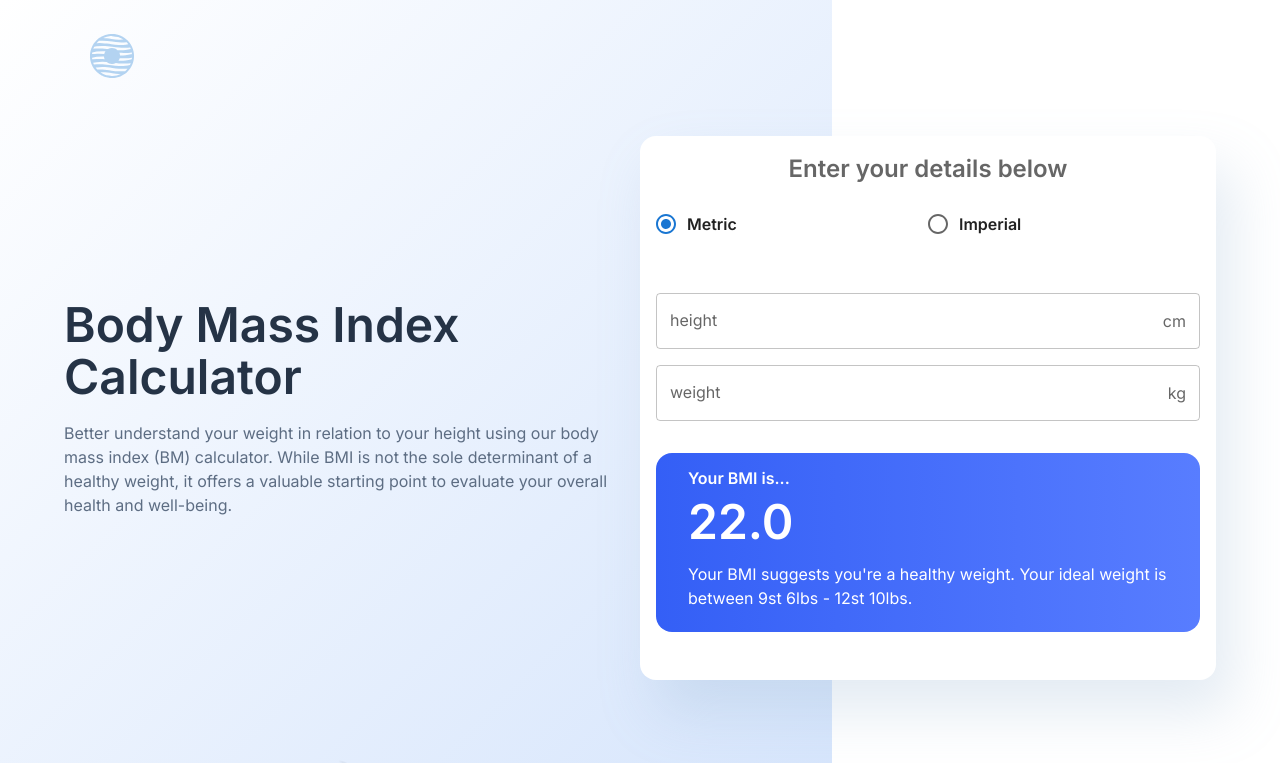
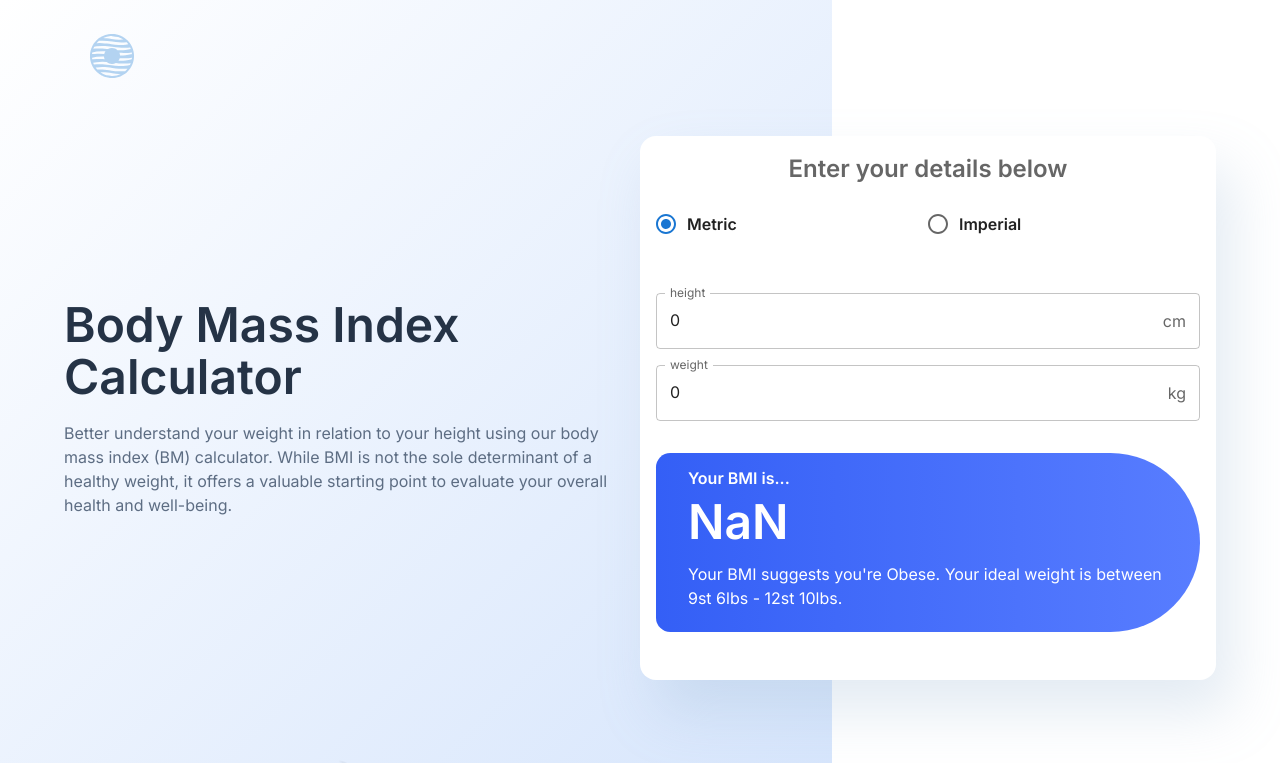
Before and after one commit to queseri/bmi-calculator, a React (Vite) app: page / in a window 1280 px wide. Shown: the top 763 px of the page. Built offline with nearby package versions, Linux system fonts and the light colour scheme.

Commit message:
metric - intergration

```diff
--- a/src/App.tsx
+++ b/src/App.tsx
@@ -1,4 +1,4 @@
-import { useState } from "react";
+import { useEffect, useState } from "react";
 import { useTheme } from "@mui/material/styles";
 
 import "./App.css";
@@ -31,23 +31,40 @@ import BmiLimitations from "./components/BmiLimitations";
 import Header from "./components/Header";
 
 function App() {
-  const [value, setValue] = useState("metric");
-  //  const [weight, setWeight] = useState(0);
-  // const [height, setHeight] = useState(0);
-  // const [bmi, setBmi] = useState(0);
+  const [method, setMethod] = useState("metric");
+  // eslint-disable-next-line @typescript-eslint/no-non-null-assertion
+  const getMetricTotal = JSON.parse(localStorage.getItem("metric")!);
+  const [bmiMetric, setBmiMetric] = useState(
+    getMetricTotal !== null && getMetricTotal.total !== null ? getMetricTotal.total : 0
+  );
+  const [message, setMessage] = useState("");
+  console.log(getMetricTotal);
+  /* const [weightKg, setWeightKg] = useState(0);
+   const [heightCm, setHeightCm] = useState(0);
+    */
 
   const theme = useTheme();
   const { status } = theme;
   const { pureWhite, gunMetal, darkElectricBlue } = status;
-  console.log(status);
 
-  const handleChange = (event: React.ChangeEvent<HTMLInputElement>) => {
-    setValue((event.target as HTMLInputElement).value);
-    if (value === "metric") {
-      // setHeight(() => 165 / 100);
-    }
+  const handleChangeMethod = (event: React.ChangeEvent<HTMLInputElement>) => {
+    setMethod((event.target as HTMLInputElement).value);
   };
 
+
+useEffect(() => {
+  if (bmiMetric < 18.5) {
+    setMessage("Underweight");
+  } else if (bmiMetric >= 18.5 && bmiMetric < 24.9) {
+    setMessage(" Healthy weight");
+  } else if (bmiMetric >= 24.9 && bmiMetric < 29.9) {
+    setMessage("Overweight");
+  } else {
+    setMessage("Obese");
+  }
+},[bmiMetric])
+
+console.log(bmiMetric)
   const bgLayout = {
     zIndex: 2,
     "&::before": {
@@ -138,7 +155,7 @@ function App() {
                   sx={{
                     fontSize: "1.5rem",
                     fontWeight: 600,
-                    color: {gunMetal},
+                    color: { gunMetal },
                   }}
                 >
                   Enter your details below
@@ -146,9 +163,9 @@ function App() {
                 <RadioGroup
                   row
                   aria-labelledby="measurement"
-                  defaultValue={value}
-                  value={value}
-                  onChange={handleChange}
+                  defaultValue={method}
+                  value={method}
+                  onChange={handleChangeMethod}
                   name="measurement-group"
                   sx={{
                     marginBlock: "1rem",
@@ -182,7 +199,11 @@ function App() {
               </FormControl>
 
               {/* SELECT TEXTFIELD */}
-              {value === "metric" ? <Metric /> : <Imperial />}
+              {method === "metric" ? (
+                <Metric bmi={bmiMetric !== null ? bmiMetric : 0} setBmi={setBmiMetric} />
+              ) : (
+                <Imperial />
+              )}
 
               <Box
                 borderRadius={"16px"}
@@ -194,6 +215,13 @@ function App() {
                 sx={{
                   background:
                     "linear-gradient(90deg, #345FF6 0%, #587DFF 100%)",
+
+                  borderBottomRightRadius: {
+                    sm: "100px",
+                  },
+                  borderTopRightRadius: {
+                    sm: "100px",
+                  },
                 }}
               >
                 <Typography
@@ -214,16 +242,12 @@ function App() {
                     paddingBottom={".5rem"}
                     paddingTop={".5rem"}
                   >
-                    22.0
+                   {bmiMetric !== null ? bmiMetric.toString() : "0"}
                   </Typography>
                 </Typography>
-                <Typography
-                  variant="body1"
-                  gutterBottom
-                  color={pureWhite}
-                >
-                  Your BMI suggests you're a healthy weight. Your ideal weight
-                  is between 9st 6lbs - 12st 10lbs.
+                <Typography variant="body1" gutterBottom color={pureWhite}>
+                  Your BMI suggests you're { message }. Your ideal weight is
+                  between 9st 6lbs - 12st 10lbs.
                 </Typography>
               </Box>
             </Box>
--- a/src/components/BmiLimitations.tsx
+++ b/src/components/BmiLimitations.tsx
@@ -6,20 +6,7 @@ function BmiLimitations(props: {
   img: string;
 }) {
   return (
-    <Grid
-      item
-      sm={6}
-      md={4}
-      padding={"1rem"}
-      sx={{
-        "&:last-child": {
-          justifySelf: "center",
-        },
-        "&:nth-last-child(2)": {
-          justifySelf: "center",
-        },
-      }}
-    >
+    <Grid item sm={6} md={4} padding={"1rem"}>
       <Paper elevation={3} sx={{ padding: "1rem", height: "100%" }}>
         <Box
           display={"flex"}
--- a/src/components/BmiPractices.tsx
+++ b/src/components/BmiPractices.tsx
@@ -1,4 +1,4 @@
-import { Box, Grid, GridSize, Typography } from "@mui/material";
+import { Box, Grid, GridSize, Typography, useTheme } from "@mui/material";
 
 function BmiPractices(props: {
   value: GridSize;
@@ -6,6 +6,10 @@ function BmiPractices(props: {
   heading: string;
   content: string;
 }) {
+  const theme = useTheme();
+  const { status } = theme;
+  const { gunMetal, darkElectricBlue } = status;
+
   return (
     <Grid
       item
@@ -26,7 +30,7 @@ function BmiPractices(props: {
       <Box>
         <Typography
           variant="h3"
-          color={"hsla(215, 31%, 21%, 1)"}
+          color={gunMetal}
           textAlign={"left"}
           fontSize={"1.5rem"}
           fontWeight={600}
@@ -37,7 +41,7 @@ function BmiPractices(props: {
           variant="body1"
           textAlign={"left"}
           paddingY={"1.5rem"}
-          color={"hsla(215, 17%, 44%, 1)"}
+          color={darkElectricBlue}
         >
           {props.content}
         </Typography>
--- a/src/components/Metric.tsx
+++ b/src/components/Metric.tsx
@@ -1,7 +1,51 @@
-import { Box, FormControl, Grid } from "@mui/material";
-import InputText from "./InputText";
+import {
+  Box,
+  FormControl,
+  Grid,
+  InputAdornment,
+  TextField,
+} from "@mui/material";
+import { useEffect, useState } from "react";
 
-function Metric() {
+interface Metric {
+  weight: number;
+  height: number;
+  total: number;
+}
+
+function Metric(props: { setBmi: (arg0: () => number) => void; bmi: number }) {
+  // eslint-disable-next-line @typescript-eslint/no-non-null-assertion
+  const getMetricTotal = JSON.parse(localStorage.getItem("metric")!);
+  const initialBmi: Metric = {
+    weight: getMetricTotal !== null ? Number(getMetricTotal.weight) : 0,
+    height: getMetricTotal !== null ? Number(getMetricTotal.height) : 0,
+    total: getMetricTotal !== null ? Number(getMetricTotal.total) : 0,
+  };
+
+  const [currentBmi, setCurrentBmi] = useState(initialBmi);
+
+  function onChange(evt: { target: { name: string; value: string } }) {
+    const { name, value } = evt.target;
+    setCurrentBmi({
+      ...currentBmi,
+      [name]: Number(value),
+    });
+    props.setBmi(() => total);
+  }
+
+  const { weight, height, total } = currentBmi;
+
+  useEffect(() => {
+    setCurrentBmi({
+      ...currentBmi,
+      total: Number(((weight / height / height) * 10000).toFixed(2)),
+    });
+    props.setBmi(() => total);
+    localStorage.setItem("metric", JSON.stringify({ ...currentBmi }));
+    // eslint-disable-next-line react-hooks/exhaustive-deps
+  }, [weight, height, total]);
+
+  console.log(total);
   return (
     <Grid
       container
@@ -12,11 +56,42 @@ function Metric() {
       marginTop={"1rem"}
     >
       <Box component={Grid} item xs={12}>
-        <InputText measure="cm" label="height" />
+        {/* <InputText measure="cm" label="height" /> */}
+
+        <FormControl fullWidth variant="filled">
+          <TextField
+            id="height"
+            type="text"
+            label={"height"}
+            name="height"
+            variant={"outlined"}
+            onChange={onChange}
+            value={height}
+            InputProps={{
+              endAdornment: (
+                <InputAdornment position="end">{"cm"}</InputAdornment>
+              ),
+            }}
+          />
+        </FormControl>
       </Box>
+
       <Box component={Grid} item xs={12}>
-        <FormControl fullWidth variant="standard">
-          <InputText measure="kg" label="weight" />
+        <FormControl fullWidth variant="filled">
+          <TextField
+            id="weight"
+            type="text"
+            label={"weight"}
+            name="weight"
+            variant={"outlined"}
+            onChange={onChange}
+            value={weight}
+            InputProps={{
+              endAdornment: (
+                <InputAdornment position="end">{"kg"}</InputAdornment>
+              ),
+            }}
+          />
         </FormControl>
       </Box>
     </Grid>
```
